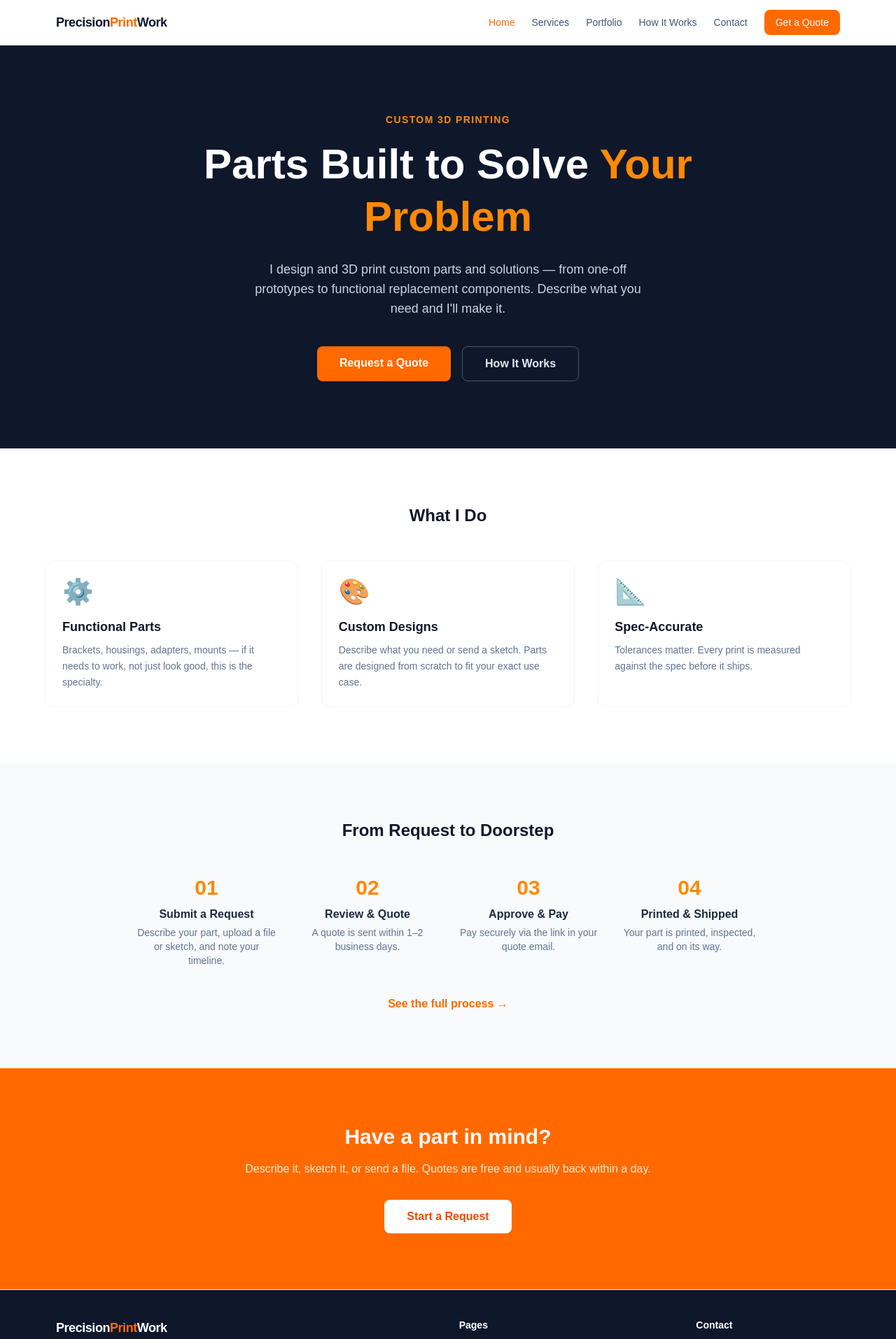
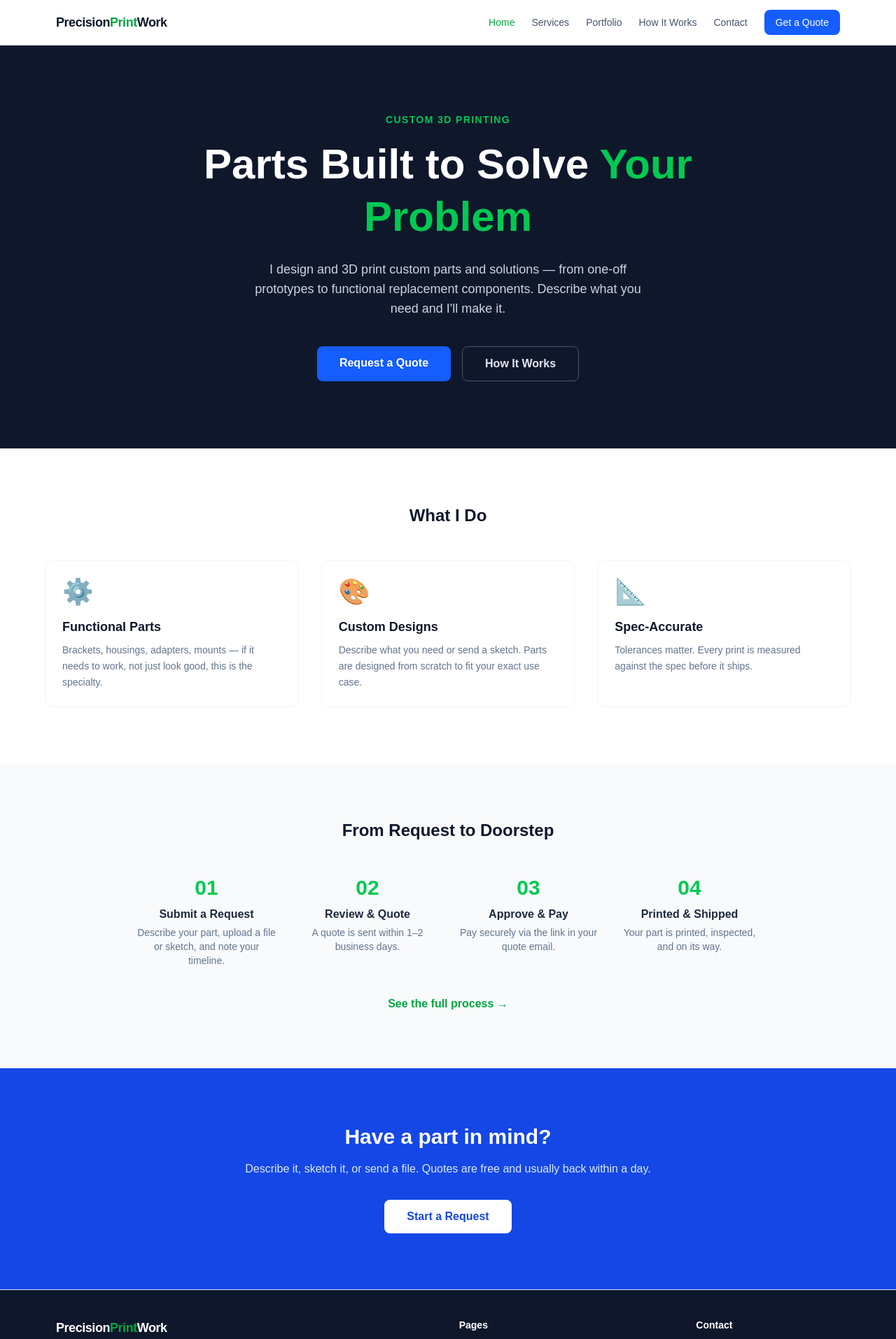
Before and after one commit to gonzoraygunz/precisionprintwork, a Next.js app: page / in a window 1280 px wide. Shown: the top 1914 px of the page at 70% size. Built offline with nearby package versions, Linux system fonts and the light colour scheme.

Commit message:
feat: rebrand theme from orange to green/blue

```diff
--- a/src/app/order/page.tsx
+++ b/src/app/order/page.tsx
@@ -4,7 +4,7 @@ export default function Order() {
   return (
     <div className="max-w-2xl mx-auto px-4 py-20">
       <div className="text-center mb-12">
-        <p className="text-orange-500 text-sm font-semibold uppercase tracking-widest mb-3">Free Quote</p>
+        <p className="text-green-600 text-sm font-semibold uppercase tracking-widest mb-3">Free Quote</p>
         <h1 className="text-4xl font-bold text-slate-900">Request a Quote</h1>
         <p className="mt-4 text-slate-500">
           Describe your part, attach a file if you have one, and I&apos;ll send a quote to your email within
--- a/src/app/page.tsx
+++ b/src/app/page.tsx
@@ -31,12 +31,12 @@ export default function Home() {
       {/* Hero */}
       <section className="bg-slate-900 text-white py-24 px-4">
         <div className="max-w-3xl mx-auto text-center">
-          <p className="text-orange-400 text-sm font-semibold uppercase tracking-widest mb-4">
+          <p className="text-green-500 text-sm font-semibold uppercase tracking-widest mb-4">
             Custom 3D Printing
           </p>
           <h1 className="text-4xl md:text-6xl font-bold leading-tight">
             Parts Built to Solve{" "}
-            <span className="text-orange-400">Your Problem</span>
+            <span className="text-green-500">Your Problem</span>
           </h1>
           <p className="mt-6 text-slate-300 text-lg max-w-xl mx-auto">
             I design and 3D print custom parts and solutions — from one-off prototypes to functional
@@ -45,7 +45,7 @@ export default function Home() {
           <div className="mt-10 flex flex-col sm:flex-row gap-4 justify-center">
             <Link
               href="/order"
-              className="bg-orange-500 text-white px-8 py-3 rounded-lg font-semibold hover:bg-orange-600 transition-colors"
+              className="bg-blue-600 text-white px-8 py-3 rounded-lg font-semibold hover:bg-blue-700 transition-colors"
             >
               Request a Quote
             </Link>
@@ -82,7 +82,7 @@ export default function Home() {
           <div className="grid sm:grid-cols-2 md:grid-cols-4 gap-6">
             {steps.map((s) => (
               <div key={s.n} className="text-center">
-                <div className="text-3xl font-bold text-orange-400 mb-2">{s.n}</div>
+                <div className="text-3xl font-bold text-green-500 mb-2">{s.n}</div>
                 <h3 className="font-semibold text-slate-800 mb-1">{s.title}</h3>
                 <p className="text-slate-500 text-sm">{s.body}</p>
               </div>
@@ -91,7 +91,7 @@ export default function Home() {
           <div className="text-center mt-10">
             <Link
               href="/how-it-works"
-              className="text-orange-500 font-semibold hover:text-orange-600 transition-colors"
+              className="text-green-600 font-semibold hover:text-green-700 transition-colors"
             >
               See the full process →
             </Link>
@@ -100,15 +100,15 @@ export default function Home() {
       </section>
 
       {/* CTA */}
-      <section className="py-20 px-4 bg-orange-500 text-white">
+      <section className="py-20 px-4 bg-blue-700 text-white">
         <div className="max-w-2xl mx-auto text-center">
           <h2 className="text-3xl font-bold mb-4">Have a part in mind?</h2>
-          <p className="text-orange-100 mb-8">
+          <p className="text-blue-100 mb-8">
             Describe it, sketch it, or send a file. Quotes are free and usually back within a day.
           </p>
           <Link
             href="/order"
-            className="bg-white text-orange-600 px-8 py-3 rounded-lg font-semibold hover:bg-orange-50 transition-colors inline-block"
+            className="bg-white text-blue-700 px-8 py-3 rounded-lg font-semibold hover:bg-blue-50 transition-colors inline-block"
           >
             Start a Request
           </Link>
--- a/src/app/portfolio/page.tsx
+++ b/src/app/portfolio/page.tsx
@@ -32,7 +32,7 @@ export default function Portfolio() {
   return (
     <div className="max-w-5xl mx-auto px-4 py-20">
       <div className="text-center mb-16">
-        <p className="text-orange-500 text-sm font-semibold uppercase tracking-widest mb-3">Past Work</p>
+        <p className="text-green-600 text-sm font-semibold uppercase tracking-widest mb-3">Past Work</p>
         <h1 className="text-4xl font-bold text-slate-900">Portfolio</h1>
         <p className="mt-4 text-slate-500 max-w-xl mx-auto">
           A sample of completed projects. Each one started as a problem — this is what came out the other end.
@@ -58,14 +58,14 @@ export default function Portfolio() {
         ))}
       </div>
 
-      <div className="bg-orange-50 border border-orange-100 rounded-2xl p-8 text-center">
+      <div className="bg-green-50 border border-green-100 rounded-2xl p-8 text-center">
         <h2 className="text-xl font-bold text-slate-900 mb-2">Have a similar project in mind?</h2>
         <p className="text-slate-500 mb-6 text-sm">
           Every item here started with a request. Submit yours and get a free quote.
         </p>
         <Link
           href="/order"
-          className="bg-orange-500 text-white px-8 py-3 rounded-lg font-semibold hover:bg-orange-600 transition-colors inline-block"
+          className="bg-blue-600 text-white px-8 py-3 rounded-lg font-semibold hover:bg-blue-700 transition-colors inline-block"
         >
           Start a Request
         </Link>
--- a/src/app/services/page.tsx
+++ b/src/app/services/page.tsx
@@ -34,7 +34,7 @@ export default function Services() {
   return (
     <div className="max-w-5xl mx-auto px-4 py-20">
       <div className="text-center mb-16">
-        <p className="text-orange-500 text-sm font-semibold uppercase tracking-widest mb-3">What I Offer</p>
+        <p className="text-green-600 text-sm font-semibold uppercase tracking-widest mb-3">What I Offer</p>
         <h1 className="text-4xl font-bold text-slate-900">Services</h1>
         <p className="mt-4 text-slate-500 max-w-xl mx-auto">
           Every job is custom. If you can describe it, there&apos;s a good chance I can print it.
@@ -49,7 +49,7 @@ export default function Services() {
             <ul className="space-y-1">
               {s.examples.map((e) => (
                 <li key={e} className="text-sm text-slate-600 flex items-start gap-2">
-                  <span className="text-orange-400 mt-0.5">•</span>
+                  <span className="text-green-500 mt-0.5">•</span>
                   {e}
                 </li>
               ))}
@@ -80,7 +80,7 @@ export default function Services() {
         <p className="text-slate-400 mb-6">Quotes are free. Describe your part and I&apos;ll get back to you within a day.</p>
         <Link
           href="/order"
-          className="bg-orange-500 text-white px-8 py-3 rounded-lg font-semibold hover:bg-orange-600 transition-colors inline-block"
+          className="bg-blue-600 text-white px-8 py-3 rounded-lg font-semibold hover:bg-blue-700 transition-colors inline-block"
         >
           Request a Quote
         </Link>
--- a/src/components/Footer.tsx
+++ b/src/components/Footer.tsx
@@ -6,7 +6,7 @@ export default function Footer() {
       <div className="max-w-6xl mx-auto px-4 py-10 flex flex-col md:flex-row justify-between gap-8">
         <div>
           <p className="text-white font-bold text-lg tracking-tight">
-            Precision<span className="text-orange-500">Print</span>Work
+            Precision<span className="text-green-600">Print</span>Work
           </p>
           <p className="mt-2 text-sm max-w-xs">
             Custom 3D printed parts and solutions — designed and printed to spec.
--- a/src/components/Nav.tsx
+++ b/src/components/Nav.tsx
@@ -20,7 +20,7 @@ export default function Nav() {
     <header className="border-b border-slate-200 bg-white sticky top-0 z-50">
       <div className="max-w-6xl mx-auto px-4 h-16 flex items-center justify-between">
         <Link href="/" className="font-bold text-lg tracking-tight text-slate-900">
-          Precision<span className="text-orange-500">Print</span>Work
+          Precision<span className="text-green-600">Print</span>Work
         </Link>
 
         {/* Desktop nav */}
@@ -31,7 +31,7 @@ export default function Nav() {
               href={l.href}
               className={
                 pathname === l.href
-                  ? "text-orange-500"
+                  ? "text-green-600"
                   : "text-slate-600 hover:text-slate-900 transition-colors"
               }
             >
@@ -40,7 +40,7 @@ export default function Nav() {
           ))}
           <Link
             href="/order"
-            className="bg-orange-500 text-white px-4 py-2 rounded-lg hover:bg-orange-600 transition-colors"
+            className="bg-blue-600 text-white px-4 py-2 rounded-lg hover:bg-blue-700 transition-colors"
           >
             Get a Quote
           </Link>
@@ -72,7 +72,7 @@ export default function Nav() {
               key={l.href}
               href={l.href}
               onClick={() => setOpen(false)}
-              className={pathname === l.href ? "text-orange-500" : "text-slate-600"}
+              className={pathname === l.href ? "text-green-600" : "text-slate-600"}
             >
               {l.label}
             </Link>
@@ -80,7 +80,7 @@ export default function Nav() {
           <Link
             href="/order"
             onClick={() => setOpen(false)}
-            className="bg-orange-500 text-white px-4 py-2 rounded-lg text-center hover:bg-orange-600 transition-colors"
+            className="bg-blue-600 text-white px-4 py-2 rounded-lg text-center hover:bg-blue-700 transition-colors"
           >
             Get a Quote
           </Link>
```
Also changed, not shown: src/app/contact/page.tsx (+4 -4 lines), src/app/how-it-works/page.tsx (+4 -4 lines), src/components/OrderForm.tsx (+10 -10 lines).
